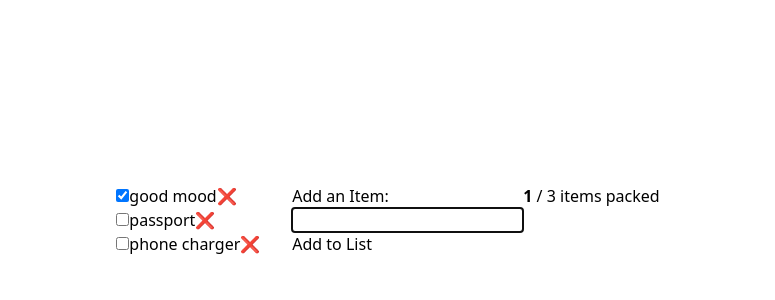
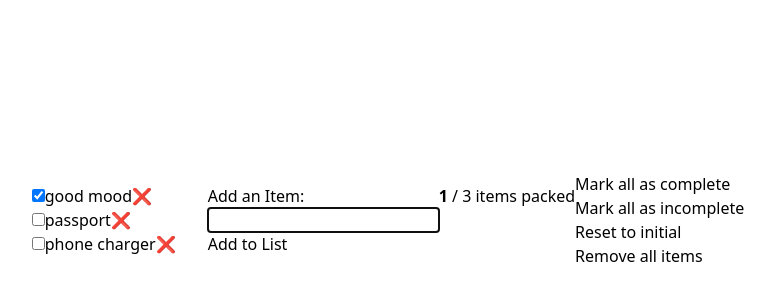
Before and after one commit to mimoriam/trekbag_ts, a Next.js app: page / in a window 1280 px wide. Shown: the part 180-480 px from the top of the page, without its empty margins (252-1027 px from the left). Built offline with nearby package versions, Linux system fonts and the light colour scheme.

Commit message:
feat(main): added button groups for tasks

```diff
--- /dev/null
+++ b/app/components/ButtonGroup.tsx
@@ -0,0 +1,47 @@
+"use client";
+
+import { useItemStore } from "@/app/stores/itemStore";
+
+export default function ButtonGroup() {
+  const {
+    markAllAsComplete,
+    markAllAsIncomplete,
+    resetToInitial,
+    removeAllItems,
+  } = useItemStore();
+
+  const secondaryButtons = [
+    {
+      text: "Mark all as complete",
+      onClick: markAllAsComplete,
+    },
+    {
+      text: "Mark all as incomplete",
+      onClick: markAllAsIncomplete,
+    },
+    {
+      text: "Reset to initial",
+      onClick: resetToInitial,
+    },
+    {
+      text: "Remove all items",
+      onClick: removeAllItems,
+    },
+  ];
+
+  return (
+    <section>
+      {secondaryButtons.map((button) => (
+        <>
+          <button
+            key={button.text + button.onClick.toString()}
+            onClick={button.onClick}
+          >
+            {button.text}
+          </button>
+          <br />
+        </>
+      ))}
+    </section>
+  );
+}
--- a/app/page.tsx
+++ b/app/page.tsx
@@ -4,11 +4,13 @@ import ItemList from "@/app/components/ItemList";
 import AddItemForm from "@/app/components/AddItemForm";
 import Counter from "@/app/components/Counter";
 import { useItemStore } from "@/app/stores/itemStore";
+import ButtonGroup from "@/app/components/ButtonGroup";
 
 export default function Home() {
   const { items } = useItemStore();
 
   return (
+    <>
       <main className="flex space-x-8">
         <div>
           <ItemList />
@@ -23,5 +25,7 @@ export default function Home() {
           </div>
         </div>
       </main>
+      <ButtonGroup />
+    </>
   );
 }
```
Lines whose indentation alone changed are shown as unchanged.
